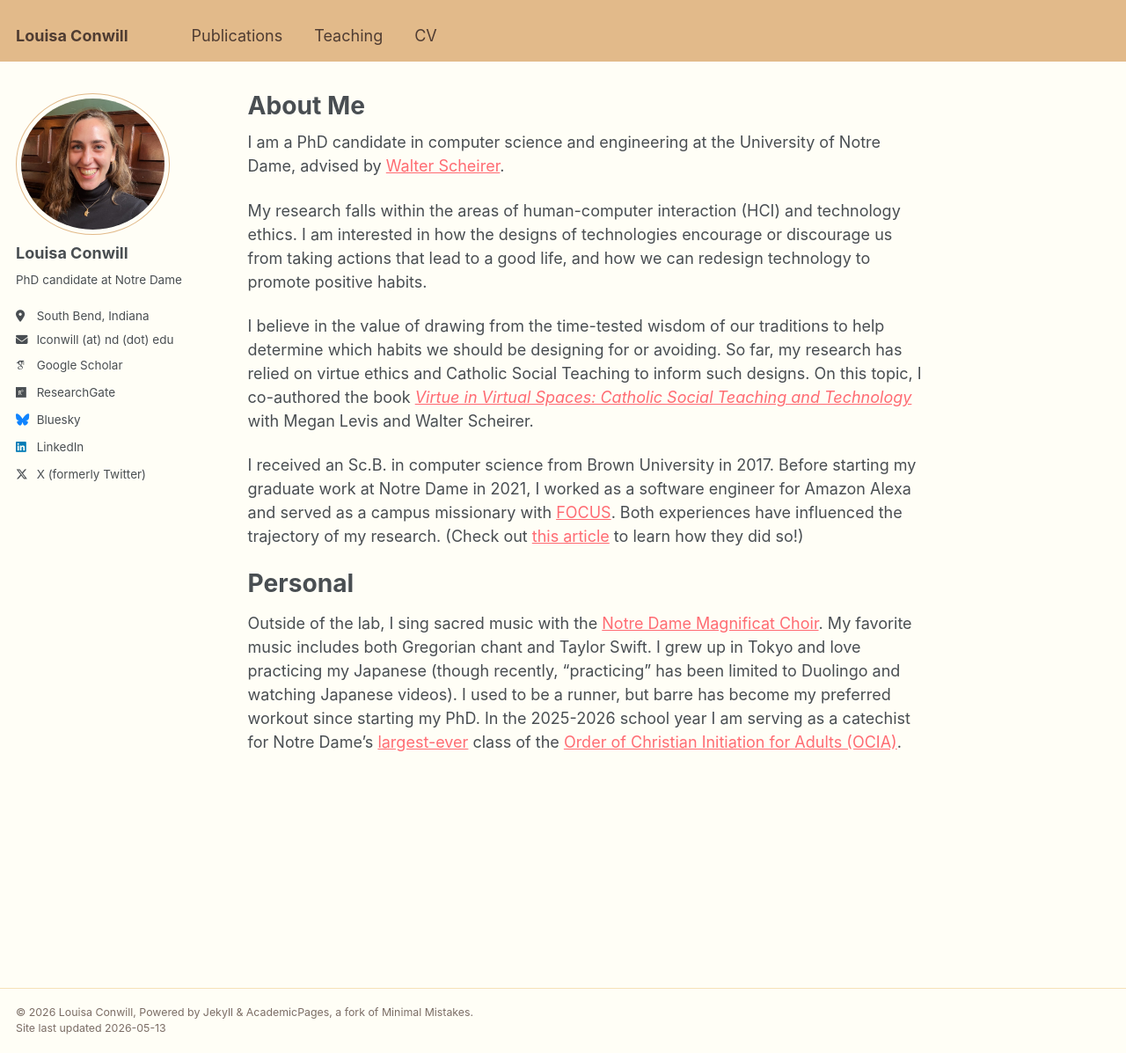
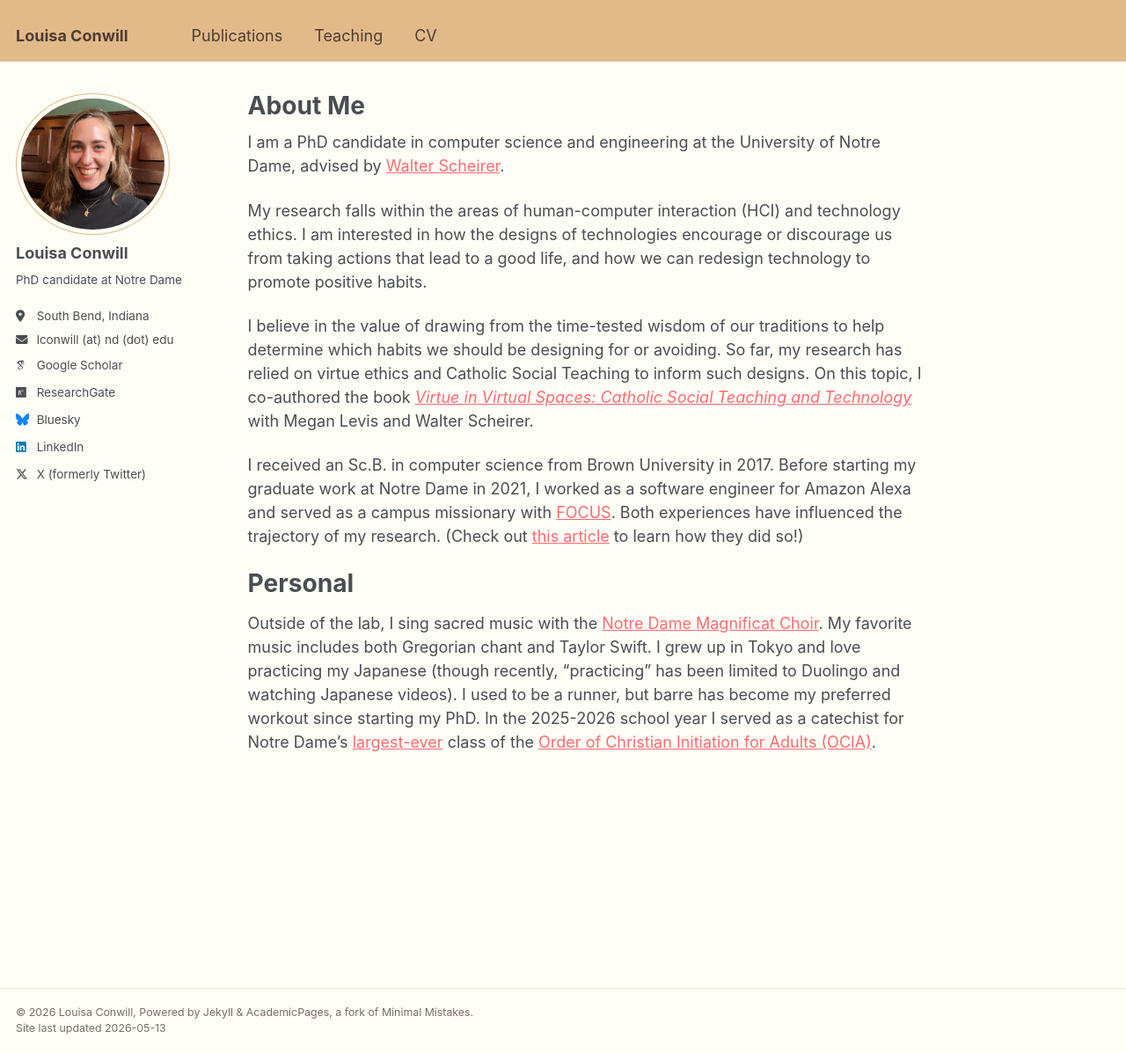
Before and after one commit to louisaconwill/louisaconwill.github.io, a Jekyll site: the page built from _pages/about.md, in a window 1280 px wide and 1197 px high. Shown: the whole window at 88% size. Built offline with Jekyll 4.4.1, drawn with Linux system fonts in a browser that asks for light colours; some web fonts are replaced.

Commit message:
Make OCIA past tense

```diff
--- a/_pages/about.md
+++ b/_pages/about.md
@@ -18,4 +18,4 @@ I received an Sc.B. in computer science from Brown University in 2017. Before st
 
 Personal
 ======
-Outside of the lab, I sing sacred music with the [Notre Dame Magnificat Choir](https://www.youtube.com/@notredamemagnificatchoir). My favorite music includes both Gregorian chant and Taylor Swift. I grew up in Tokyo and love practicing my Japanese (though recently, "practicing" has been limited to Duolingo and watching Japanese videos). I used to be a runner, but barre has become my preferred workout since starting my PhD. In the 2025-2026 school year I am serving as a catechist for Notre Dame's [largest-ever](https://www.ncregister.com/features/notre-dame-sees-record-number-of-converts) class of the [Order of Christian Initiation for Adults (OCIA)](https://campusministry.nd.edu/get-involved/sacramental-preparation/becoming-catholic/).
+Outside of the lab, I sing sacred music with the [Notre Dame Magnificat Choir](https://www.youtube.com/@notredamemagnificatchoir). My favorite music includes both Gregorian chant and Taylor Swift. I grew up in Tokyo and love practicing my Japanese (though recently, "practicing" has been limited to Duolingo and watching Japanese videos). I used to be a runner, but barre has become my preferred workout since starting my PhD. In the 2025-2026 school year I served as a catechist for Notre Dame's [largest-ever](https://www.ncregister.com/features/notre-dame-sees-record-number-of-converts) class of the [Order of Christian Initiation for Adults (OCIA)](https://campusministry.nd.edu/get-involved/sacramental-preparation/becoming-catholic/).
```
